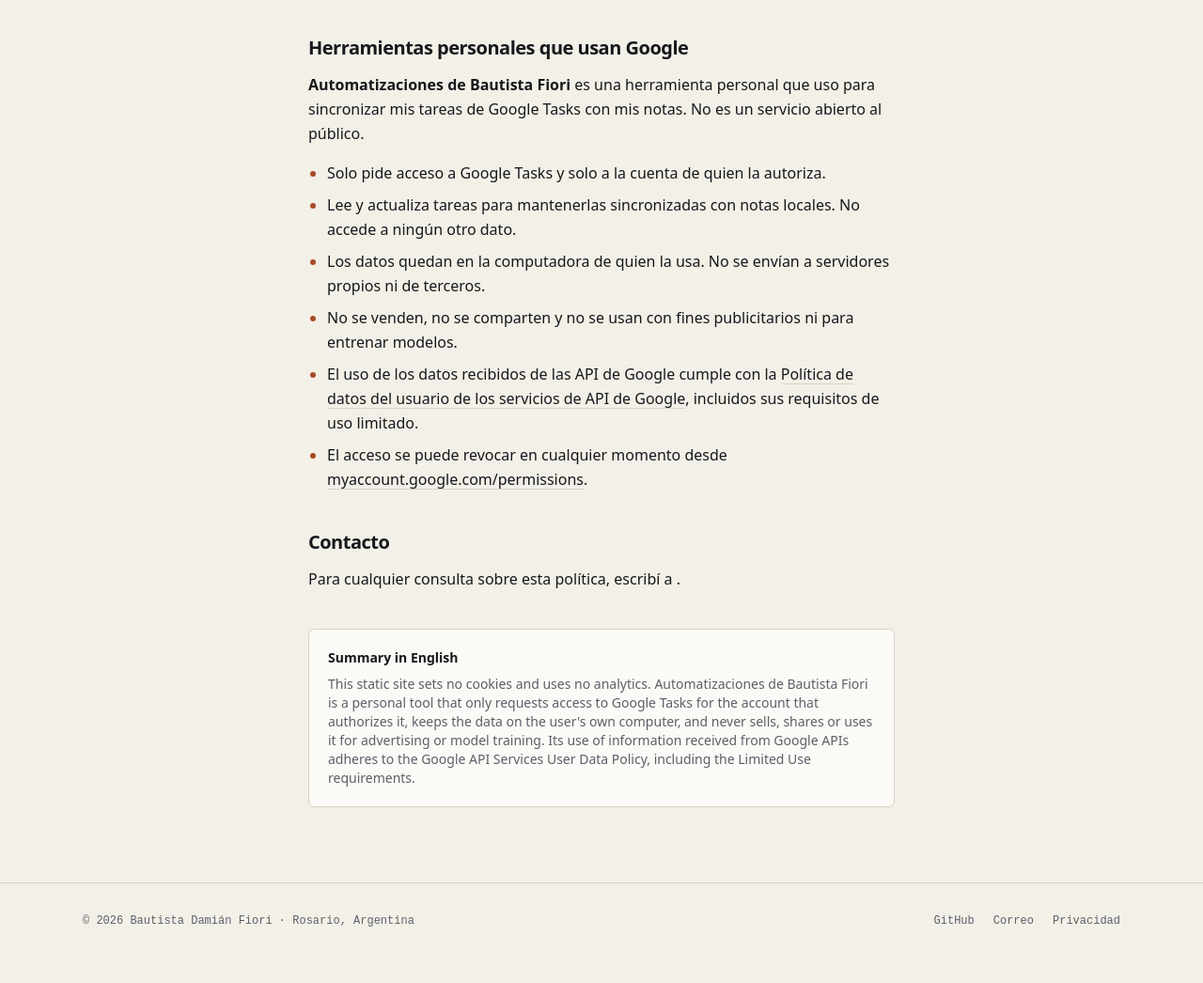
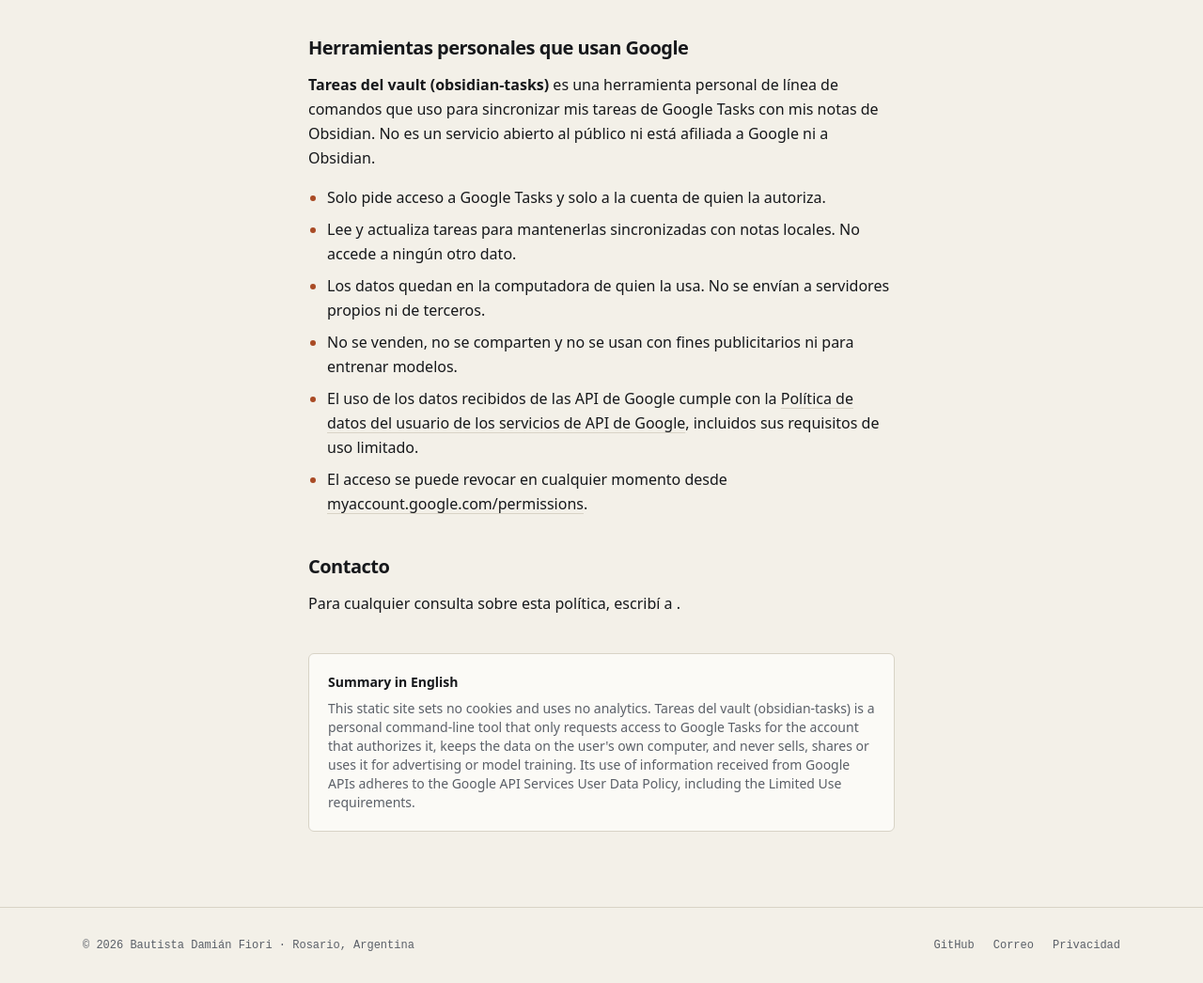
Before and after one commit to bafif/bafif.github.io, an Astro site: page /privacy in a window 1280 px wide. Shown: the part 392-1438 px from the top of the page at 94% size. Before the commit the page ends 1412 px from the top, so only its background shows below. Built offline with nearby package versions, Linux system fonts and the light colour scheme; Astro itself is replaced by a stand-in of ours.

Commit message:
Update CI actions and nginx; rename OAuth tool in privacy policy
- Bump GitHub Actions to releases that run on Node 24 (checkout v7,
  setup-node v7, upload-pages-artifact v5, deploy-pages v5).
- Use the current nginx stable branch (1.30) for the dev proxy.
- Name the personal Google tool "Tareas del vault (obsidian-tasks)" to
  match its OAuth consent screen and state it is not affiliated with
  Google or Obsidian.

```diff
--- a/compose.yaml
+++ b/compose.yaml
@@ -9,7 +9,7 @@ services:
       HMR_CLIENT_PORT: "8080"
 
   nginx:
-    image: nginx:1.27-alpine
+    image: nginx:1.30-alpine
     ports:
       - "127.0.0.1:8080:80"
     volumes:
--- a/src/pages/privacy.astro
+++ b/src/pages/privacy.astro
@@ -26,8 +26,9 @@ const updated = "28 de octubre de 2026";
       <section>
         <h2 class="text-xl font-semibold tracking-tight">Herramientas personales que usan Google</h2>
         <p class="mt-3">
-          <strong>Automatizaciones de Bautista Fiori</strong> es una herramienta personal que uso para sincronizar mis tareas de Google Tasks
-          con mis notas. No es un servicio abierto al público.
+          <strong>Tareas del vault (obsidian-tasks)</strong> es una herramienta personal de línea de comandos que uso para
+          sincronizar mis tareas de Google Tasks con mis notas de Obsidian. No es un servicio abierto al público ni está
+          afiliada a Google ni a Obsidian.
         </p>
         <ul class="mt-4 list-disc space-y-2 pl-5 marker:text-accent">
           <li>Solo pide acceso a Google Tasks y solo a la cuenta de quien la autoriza.</li>
@@ -60,7 +61,7 @@ const updated = "28 de octubre de 2026";
       <section lang="en" class="rounded-md border border-rule bg-surface p-5 text-sm text-muted">
         <h2 class="font-semibold text-ink">Summary in English</h2>
         <p class="mt-2">
-          This static site sets no cookies and uses no analytics. Automatizaciones de Bautista Fiori is a personal tool that only requests
+          This static site sets no cookies and uses no analytics. Tareas del vault (obsidian-tasks) is a personal command-line tool that only requests
           access to Google Tasks for the account that authorizes it, keeps the data on the user's own computer, and
           never sells, shares or uses it for advertising or model training. Its use of information received from Google
           APIs adheres to the Google API Services User Data Policy, including the Limited Use requirements.
```
Also changed, not shown: .github/workflows/deploy.yml.
